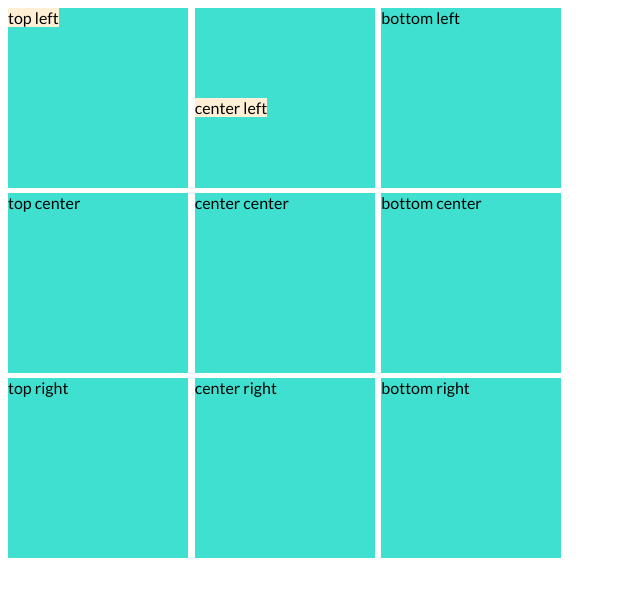
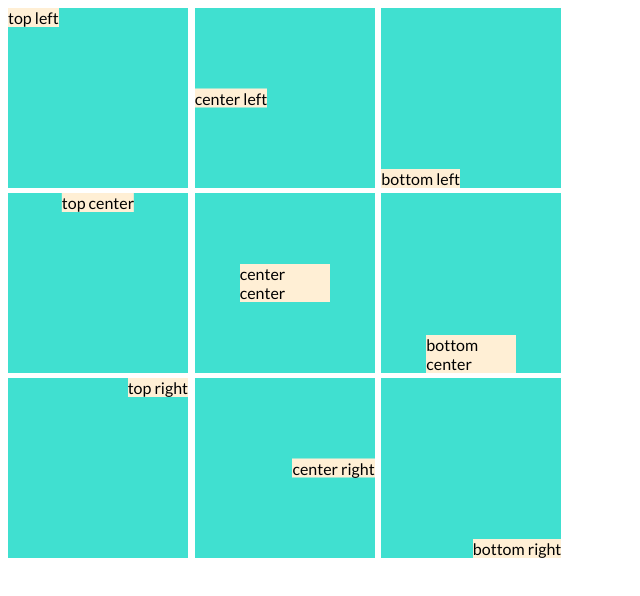
Before and after one commit to IsraelSantizo98/CSS_GRID, a plain HTML site: page tableCell_position/position.html in a window 1280 px wide. Shown: the whole page, without its empty margins (0-640 px from the left). Drawn offline with Linux system fonts and the light colour scheme.

Commit message:
Se termina position

```diff
--- a/tableCell_position/position.css
+++ b/tableCell_position/position.css
@@ -30,5 +30,52 @@
     position: absolute;
     left: 0;
     top: 50%;
-
+    transform: translate(0 , -50%)
 }
+.element3{
+    background: papayawhip;
+    position: absolute;
+    left: 0;
+    top: 100%;
+    transform: translate(0, -100%);
+}
+.element4{
+    background: papayawhip;
+    position: absolute;
+    left: 50%;
+    transform: translate(-50%, 0);
+}
+.element5{
+    background: papayawhip;
+    position: absolute;
+    left: 50%;
+    top: 50%;
+    transform: translate(-50%, -50%);
+}
+.element6{
+    background: papayawhip;
+    position: absolute;
+    left: 50%;
+    top: 100%;
+    transform: translate(-50%, -100%);
+}
+.element7{
+    background: papayawhip;
+    position: absolute;
+    right: 0;
+    top: 0;
+}
+.element8{
+    background: papayawhip;
+    position: absolute;
+    right: 0;
+    top: 50%;
+    transform: translate(0, -50%);
+}
+.element9{
+    background: papayawhip;
+    position: absolute;
+    right: 0;
+    top: 100%;
+    transform: translate(0, -100%);
+}
```
